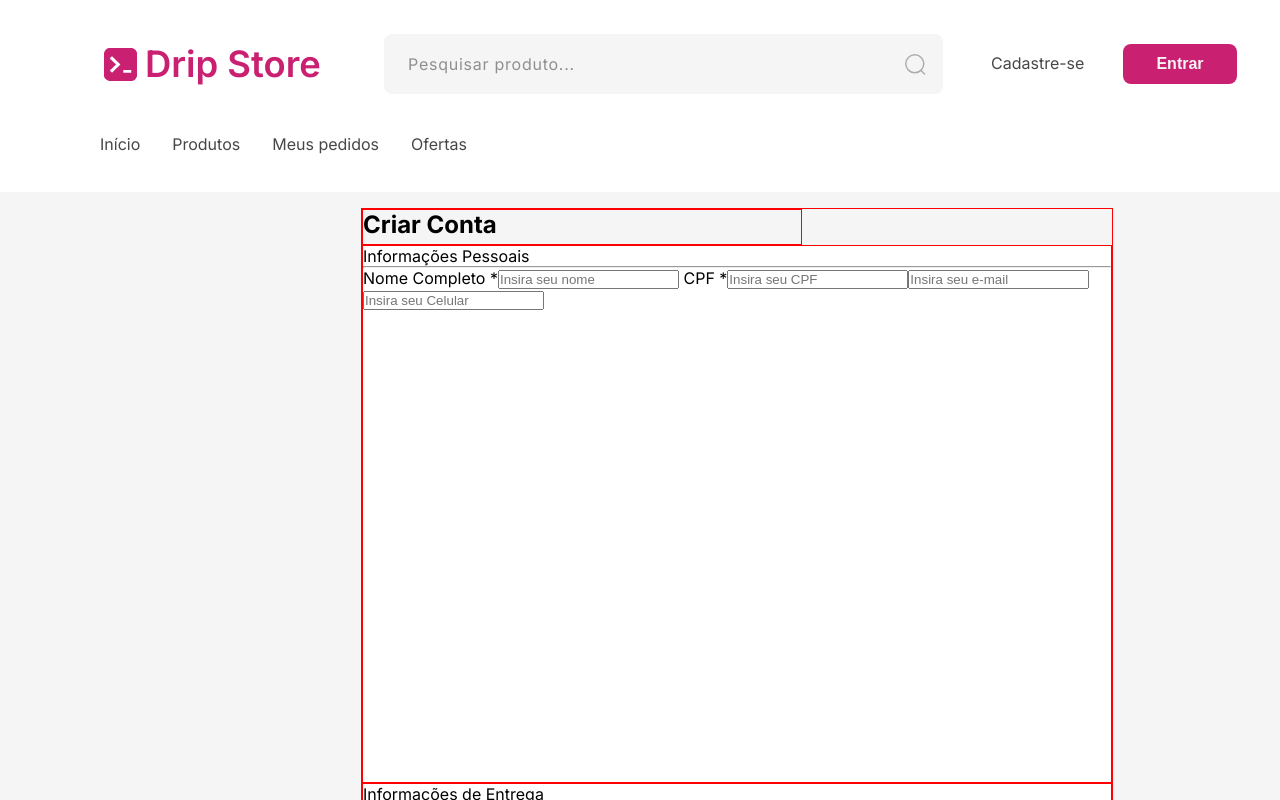
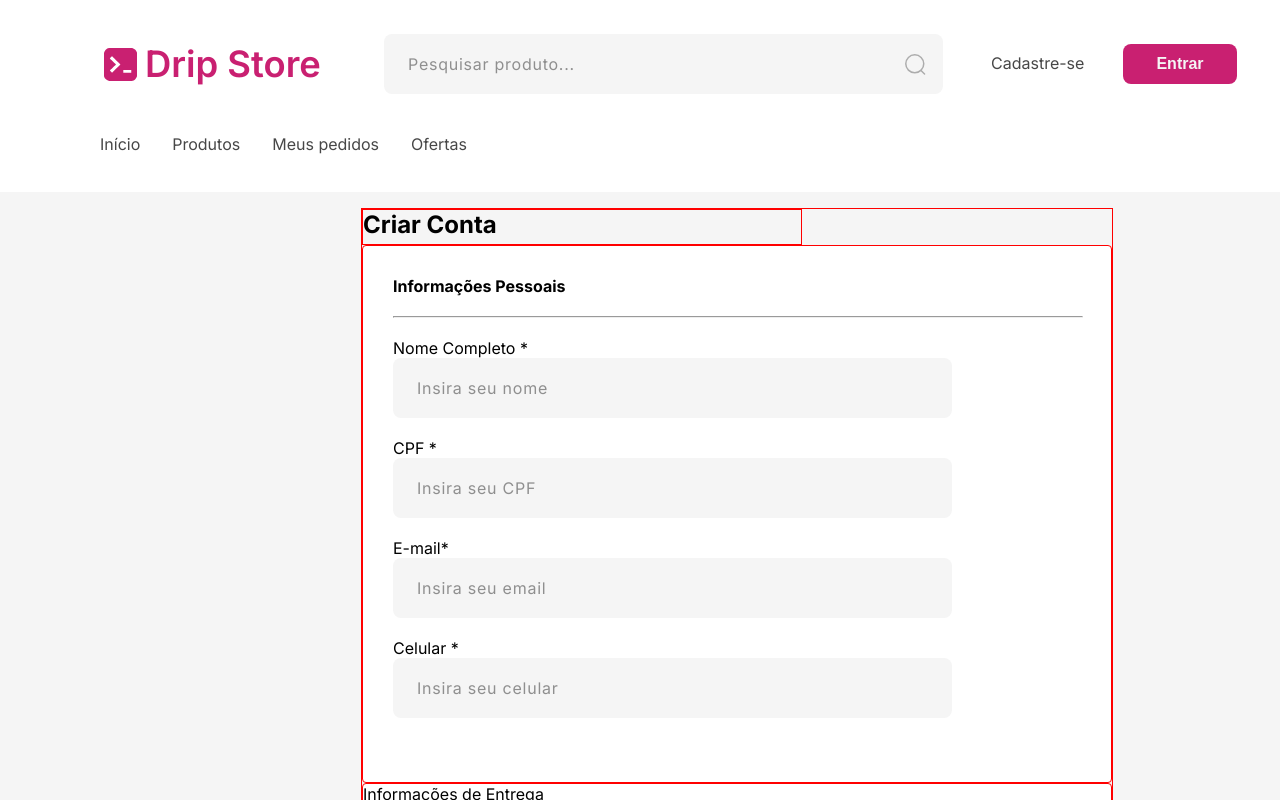
Before and after one commit to drip-store-404/frontend-drip-store, a React (Vite) app: page /cadastro in a window 1280 px wide. Shown: the top 800 px of the page. Built offline with nearby package versions, Linux system fonts and the light colour scheme.

Commit message:
fiz as informarções pessoais

```diff
--- a/src/components/Conta/Conta.css
+++ b/src/components/Conta/Conta.css
@@ -11,15 +11,17 @@
   border: 1px solid red;
   margin: 0 21.563rem 0 21.563rem;
   flex-direction: column;
+
 }
 
 #criar-conta {
   display: flex;
   border: 1px solid red;
-  width:27.5rem ;
-  height:2.25rem ;
-  /* margin: -4.375rem 0 0 0 4rem; */
-  /* padding: 0 0 0 0; */
+  width: 27.5rem;
+  height: 2.25rem;
+
+
+
 }
 
 .box-criar-conta {
@@ -28,6 +30,54 @@
   height: 33.625rem;
   flex-direction: column;
   background-color: #FFFFFF;
+  border-radius: 0.25rem;
+  gap: 1.25rem;
+  /* margin: 7.37 0 0 0; */
+
+}
+
+#info-conta {
+  border: 1px solid red;
+  display: flex;
+  width: 13rem;
+  height: 1.375rem;
+  font-family: 'Inter', sans-serif;
+  font-weight: 700;
+  font-size: 0.875rem;
+  line-height: 1.375rem;
+  letter-spacing: 0.047rem;
+  color: #474747;
+  justify-content: center;
+
+}
+
+#hr-conta {
+  width: 43.125rem;
+  border: 0.063rem;
+  background-color: #CCCCCC;
+}
+
+.name-pai {
+  border: 1px solid red;
+  display: flex;
+  width: 43.125rem;
+  height: 5.563rem;
+  flex-direction: column;
+  border-radius: 0.25rem;
+}
+
+#nome-input::placeholder{
+  color: red;
+  /* opacity:  ;   */
+}
+
+#nome-input {
+  width:43.125rem ;
+  height: 3.75rem;
+  border-radius: 0.5rem ;
+  background-color: #474747;
+  /* opacity: 4%; */
+  border: 0;
 }
 
 .entrega {
@@ -35,4 +85,18 @@
   width: 46.875rem;
   height: 40.438rem;
   background-color: #FFFFFF;
+  border-radius: 0.25rem;
 }
+
+.box-input-nome {
+margin: 1.25rem 0 0 1.875rem;
+}
+
+.titulo-p {
+  margin: 1.875rem 0 1.25rem 1.875rem;
+  font-weight: 700;
+}
+.hr-cadastro {
+  width: 43.125rem;
+  margin: 1.25rem 0 0 1.875rem;
+}
--- a/src/components/Conta/Conta.jsx
+++ b/src/components/Conta/Conta.jsx
@@ -1,30 +1,95 @@
 import './Conta.css'
+import { Input } from '../Input/Input';
 
 export const Conta = () => {
   return (
     <section className='cadastro'>
-      <form  className='form' action="#">
+      <form className='form' action="#">
         <h1 id='criar-conta'>Criar Conta</h1>
 
         <div className='box-criar-conta'>
 
-          <p id='info-conta'>Informações Pessoais</p>
 
-          <hr id='hr-conta'></hr>
 
+          {/* <p id='info-conta'>Informações Pessoais</p> */}
+          <p className='titulo-p'>Informações Pessoais</p>
+          <hr className='hr-cadastro' />
+          <div className='box-input-nome'>
+            <label htmlFor="nome">Nome Completo *</label>
+            <Input
+              type={'text'}
+              placeholder={'Insira seu nome'}
+              // margin={'0 3rem 0 1.688rem'}
+              width={'34.938rem'}
+              height={'3.75rem'}
+            />
+          </div>
+
+          <div className='box-input-nome'>
+            <label htmlFor="nome">CPF *</label>
+            <Input
+              type={'text'}
+              placeholder={'Insira seu CPF'}
+              // margin={'0 3rem 0 1.688rem'}
+              width={'34.938rem'}
+              height={'3.75rem'}
+            />
+          </div>
+
+
+          <div className='box-input-nome'>
+            <label htmlFor="nome"> E-mail*</label>
+            <Input
+              type={'text'}
+              placeholder={'Insira seu email'}
+              // margin={'0 3rem 0 1.688rem'}
+              width={'34.938rem'}
+              height={'3.75rem'}
+            />
+          </div>
+
+          <div className='box-input-nome'>
+            <label htmlFor="nome">Celular *</label>
+            <Input
+              type={'text'}
+              placeholder={'Insira seu celular'}
+              // margin={'0 3rem 0 1.688rem'}
+              width={'34.938rem'}
+              height={'3.75rem'}
+            />
+          </div>
+
+
+
+
+          {/*
+          <div className='name-pai'>
             <label htmlFor="nome">Nome Completo *</label>
             <input id='nome-input' placeholder='Insira seu nome' type="text" />
 
+          </div>
+
+          <div className='cpf-pai'>
             <label htmlFor="cpf"> CPF *</label>
             <input id='cpf-input' placeholder='Insira seu CPF' type="text" />
 
+          </div>
+
+          <div className='email-pai'>
             <label htmlFor="email"></label>
             <input id='email-input' placeholder='Insira seu e-mail' type="text" />
 
+          </div>
+
+          <div className='celular-pai'>
             <label htmlFor="celular"></label>
-          <input id='celular-input' placeholder='Insira seu Celular' type="text" />
+            <input id='celular-input' placeholder='Insira seu Celular' type="text" /><br />
+
+          </div> */}
 
         </div> {/* box-criar-conta */}
+
+
 
         <div className='entrega'>
 
--- a/src/components/Header/Header.jsx
+++ b/src/components/Header/Header.jsx
@@ -28,6 +28,7 @@ export const Header = () => {
             margin={'1.2rem 0 0 0'}
             color={'#474747'}
             href={'#'}
+            to={'/cadastro'}
             textDecoration={'underline'}
           />
           <Nav
--- a/src/components/Useful/Useful.jsx
+++ b/src/components/Useful/Useful.jsx
@@ -2,7 +2,7 @@
 import { Link, useLocation } from 'react-router-dom';
 import { useEffect, useRef } from 'react';
 
-export const Useful = ({ margin, color, to, value, target, isActive, onClick, fontWeight, textUnderlineOffset, borderBottom, paddingBottom, borderEndStartRadius, borderEndEndRadius }) => {
+export const Useful = ({ margin, color, to, value, target, isActive, onClick, fontWeight, textDecoraction, textUnderlineOffset, borderBottom, paddingBottom, borderEndStartRadius, borderEndEndRadius }) => {
 
   const location = useLocation();
   const linkRef = useRef(null);
@@ -28,6 +28,7 @@ export const Useful = ({ margin, color, to, value, target, isActive, onClick, fo
           fontWeight: isActive ? '700' : fontWeight,
           textUnderlineOffset: isActive ? '0.0625rem' : textUnderlineOffset
         }}
+        textDecoraction={textDecoraction}
         to={to}
         target={target}
       >{value}</Link>
```
Also changed, not shown: src/Routes/RouterHeader.jsx (added), src/components/Produtos/TenisProdutos.css (deleted). Lines whose indentation alone changed are shown as unchanged.
